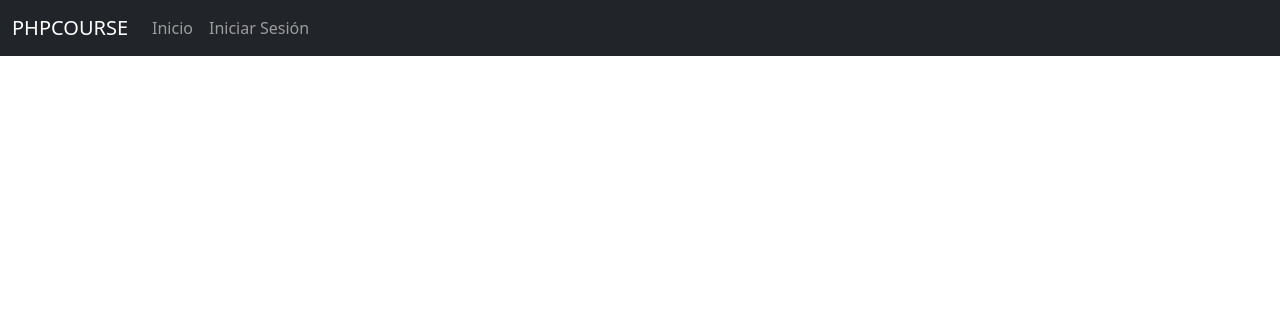
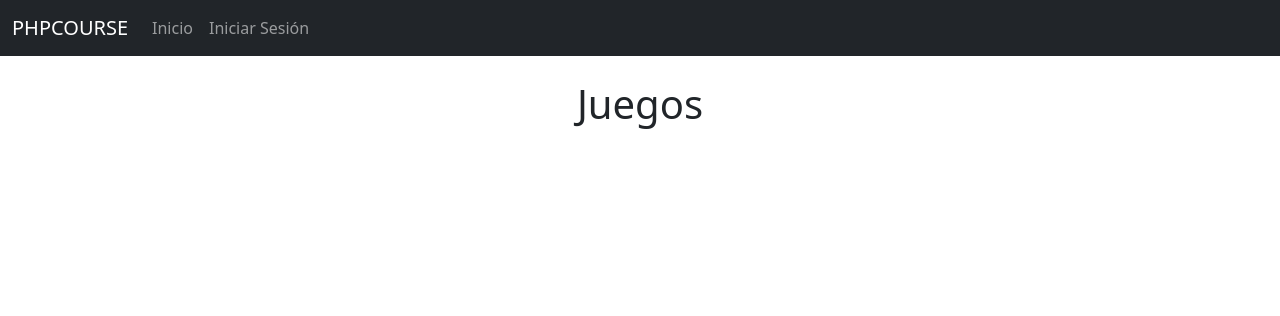
Before and after one commit to thezline/phpcode, a PHP site: page / in a window 1280 px wide. Shown: the top 316 px of the page. Run offline with PHP 8.4, Linux system fonts and the light colour scheme; data that the repository does not hold is empty.

Commit message:
Make it better

```diff
--- a/views/index.php
+++ b/views/index.php
@@ -17,6 +17,7 @@
     <?php include_once("layout/nav.php"); ?>
 
     <div class="center">
+        <h1>Juegos</h1>
         <?php foreach ($datos as $dato): ?>
 	            <div class="card myContent" style="width: 18rem;">
                     <div class="card-body">
```
